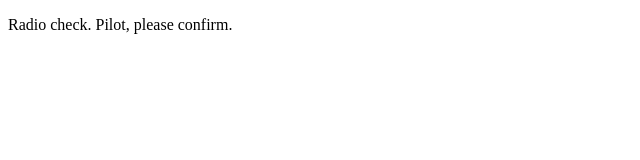
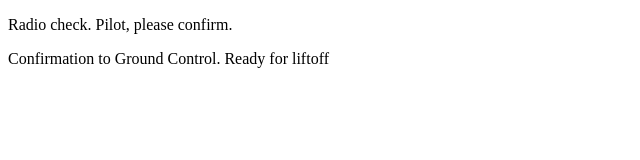
Before and after one commit to maggieksu7/communication-log, a plain HTML site: page index.html in a window 1280 px wide. Shown: the whole page, without its empty margins (0-640 px from the left). Drawn offline with Linux system fonts and the light colour scheme.

Commit message:
January 25 2022 10:45am

```diff
--- a/index.html
+++ b/index.html
@@ -2,5 +2,6 @@
 <html>
    <body>
       <p>Radio check. Pilot, please confirm.</p>
+      <p>Confirmation to Ground Control. Ready for liftoff</p>
    </body>
 </html>
```
